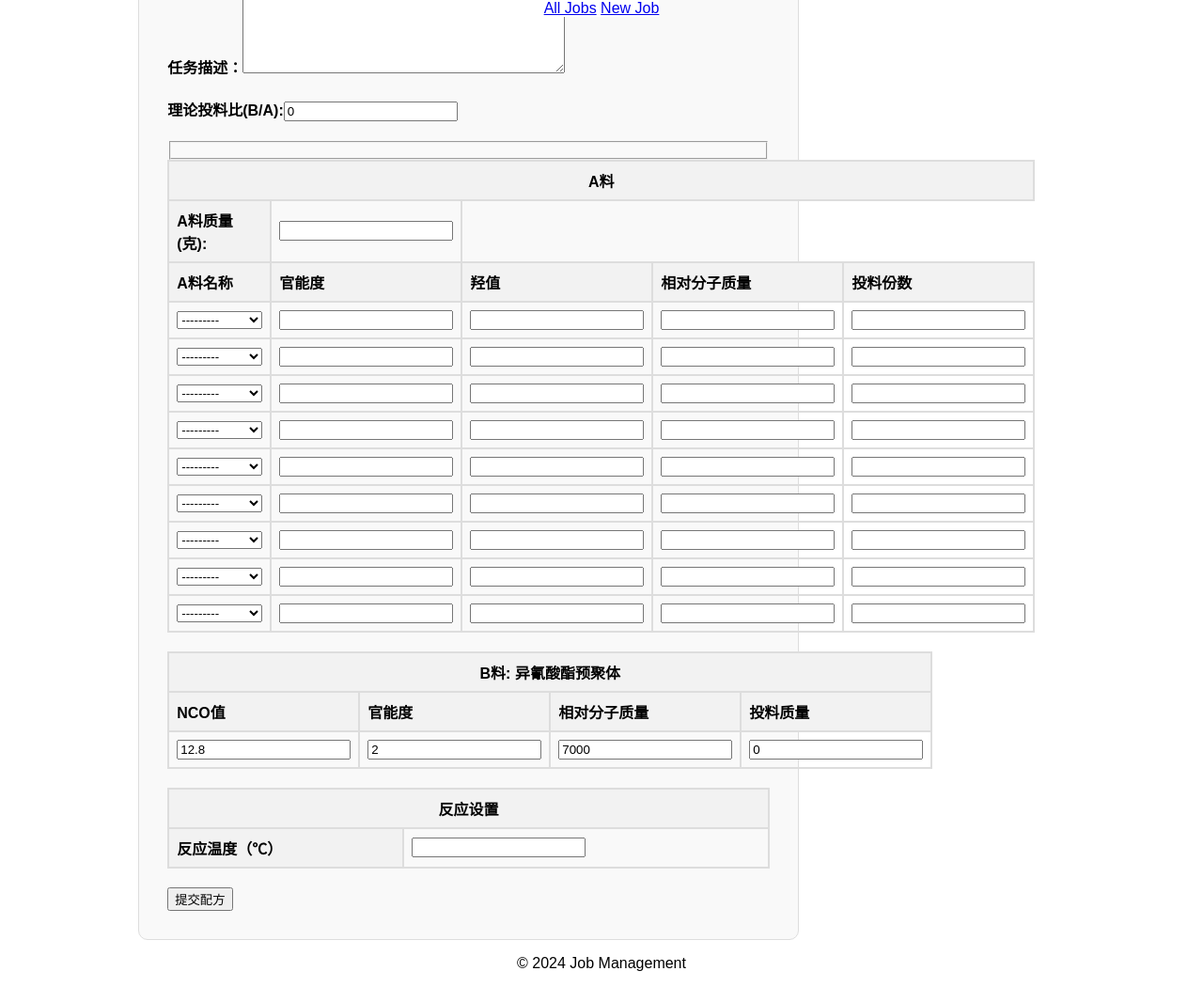
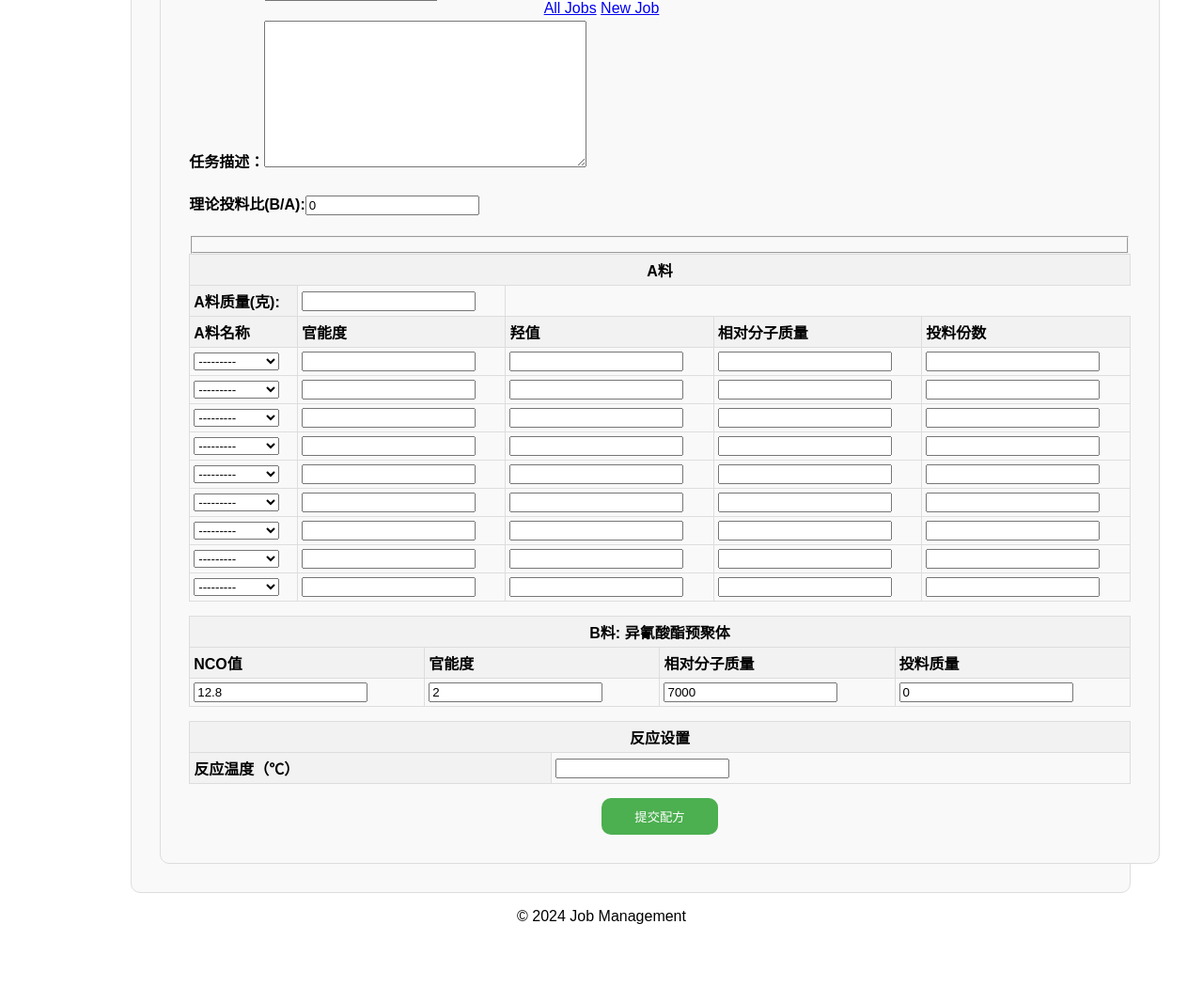
Before and after one commit to Tiger-Dong/tiger-dong.github.io, a Django app: page /job/new in a window 1280 px wide. Shown: the whole page at 94% size. After the commit the page ends 983 px from the top, so only its background shows below. Run offline with Django 5.2, Linux system fonts and the light colour scheme.

Commit message:
changeFormat

```diff
--- a/programWebPage2024/summer2024/job_manager/templates/base.html
+++ b/programWebPage2024/summer2024/job_manager/templates/base.html
@@ -63,9 +63,7 @@
             padding: 10px 30px;
             border-radius: 5px;
         }
-        input[type="submit"]:hover {
-            background-color: #45a049;
-        }
+
     </style>
     <script src="https://ajax.aspnetcdn.com/ajax/jQuery/jquery-3.5.1.min.js"></script>
 </head>
--- a/programWebPage2024/summer2024/job_manager/templates/job_create.html
+++ b/programWebPage2024/summer2024/job_manager/templates/job_create.html
@@ -1,18 +1,70 @@
 {% extends 'base.html' %}
+{% block content %}
 
-{% block content %}
 <div class="container">
   <form method="POST">
     {% csrf_token %}
     <h2>参数设置</h2>
+    <style>
+      body {
+          font-family: Arial, sans-serif;
+          display: flex;
+          justify-content: center;
+          align-items: center;
+          height: 100vh;
+          margin: 0;
+      }
+      .container {
+          width: 100%;
+          border: 1px solid #ddd;
+          padding: 30px;
+          border-radius: 10px;
+          background-color: #f9f9f9;
+      }
+      .center-table-header {
+          text-align: center; /* 文本居中 */
+      }
+      h2 {
+          text-align: center;
+      }
+      table {
+          width: 100%;
+          border-collapse: collapse;
+          margin-bottom: 15px;
+      }
+      th, td {
+          border: 1px solid #ddd;
+          text-align: left;
+          padding: 4px;
+      }
+      th {
+          background-color: #f2f2f2;
+      }
+      .form-footer {
+          text-align: center;
+      }
+      input[type="submit"] {
+          cursor: pointer;
+          background-color: #4CAF50;
+          color: white;
+          border: none;
+          padding: 10px 35px;
+          border-radius: 10px;
+      }
+      input[type="submit"]:hover {
+          background-color: #45a049;
+      }
+    </style>
+    <div class="container">
     <div>
-      <h4>任务名称：{{job_form.name}}</h4>
-      <div>
+        <h4>任务名称：{{job_form.name}}</h4>
+        <div>
         <h4>任务描述：{{job_form.description}}</h4>
         <div>
-          <h4>理论投料比(B/A):{{job_form.theory_shares_ratio}}</h4>
+        <h4>理论投料比(B/A):{{job_form.theory_shares_ratio}}</h4>
 
-        </div>
+    </div>
+    <form action="/submit-form" method="post">
         <table>
           <tr>
             <th colspan="5" class="center-table-header">A料</th>
@@ -74,10 +126,12 @@
           </tr>
           <!-- ... -->
         </table>
-        <button type="submit">提交配方</button>
+        <div class="form-footer">
+          <input type="submit" value="提交配方">
+        </div>
   </form>
-
 </div>
+</form>
 <script>
   // 化学数据
   const chemicalData = {
--- a/programWebPage2024/summer2024/job_manager/views.py
+++ b/programWebPage2024/summer2024/job_manager/views.py
@@ -4,7 +4,6 @@ from .forms import JobForm, Chemical_AForm, Chemical_AFormSet
 import json
 from pathlib import Path
 import subprocess
-
 
 def job_list(request):
     jobs = Job.objects.all()
```
Also changed, not shown: programWebPage2024/summer2024/db.sqlite3.
